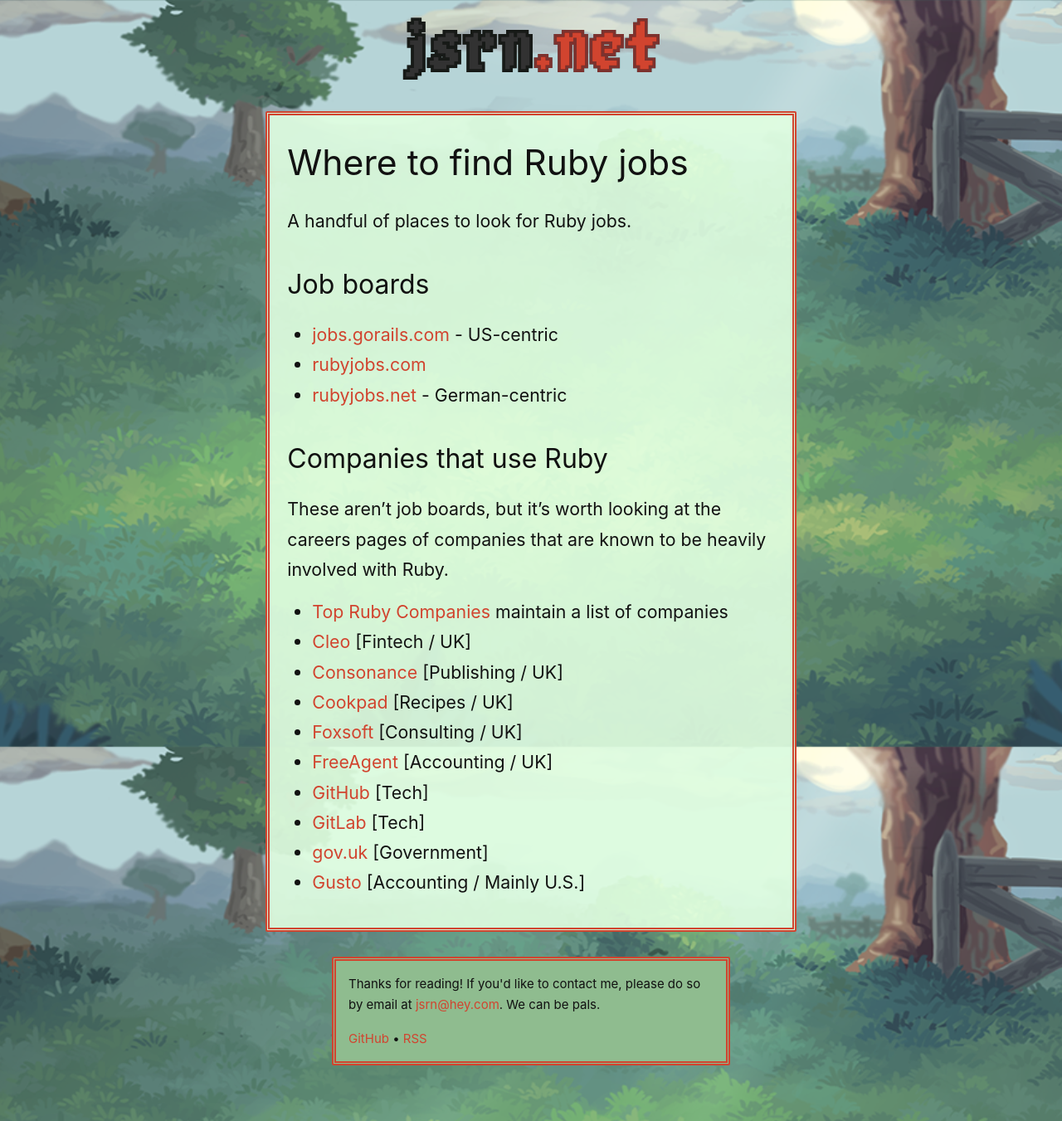
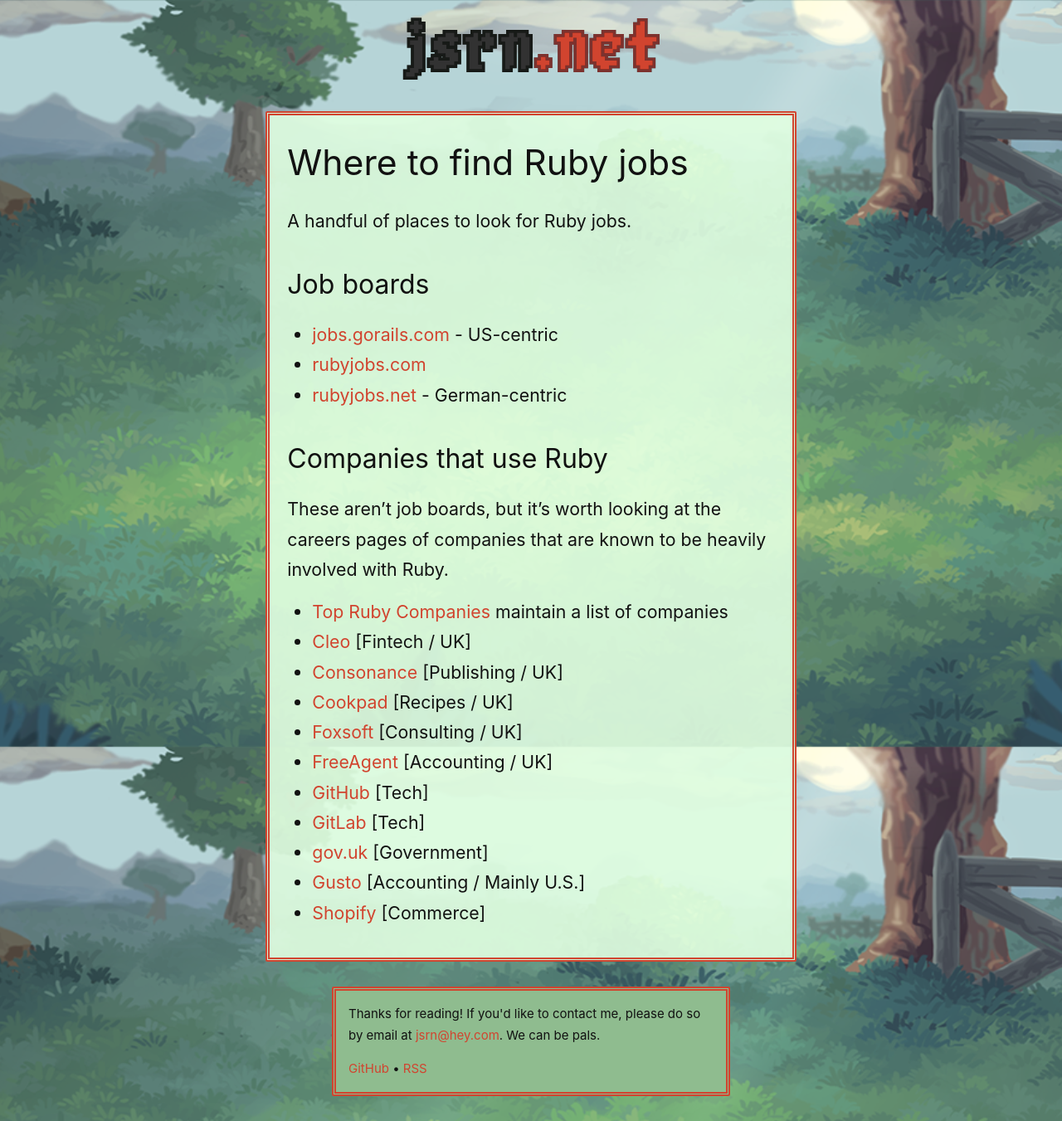
Before and after one commit to jsrn/jsrn.github.io, a Jekyll site: the page built from ruby-jobs.md, in a window 1280 px wide. Shown: the whole page at 83% size. Built offline with Jekyll 4.4.1, drawn with Linux system fonts in a browser that asks for light colours.

Commit message:
added shopify

```diff
--- a/ruby-jobs.md
+++ b/ruby-jobs.md
@@ -28,3 +28,4 @@
 - [GitLab](https://about.gitlab.com/jobs/) [Tech]
 - [gov.uk](https://www.gov.uk/) [Government]
 - [Gusto](https://gusto.com/about/careers/join-the-team) [Accounting / Mainly U.S.]
+- [Shopify](https://www.shopify.com/careers/search) [Commerce]
```
